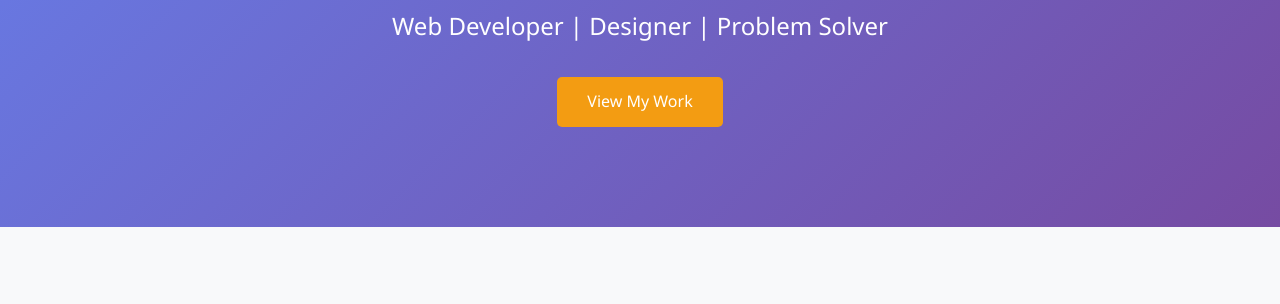
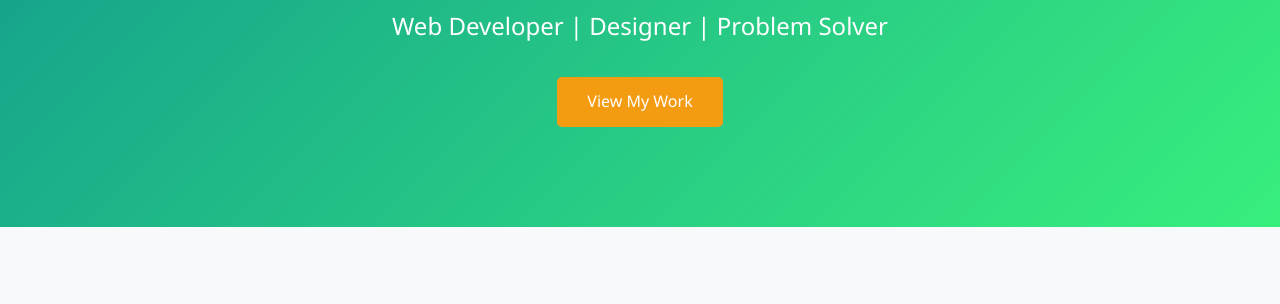
Before and after one commit to laoluafolami/cicd_porfolio, a website: page index.html in a window 1280 px wide. Shown: the part 296-600 px from the top of the page. Drawn offline with Linux system fonts and the light colour scheme.

```diff
--- a/styles.css
+++ b/styles.css
@@ -57,7 +57,7 @@
 
 /* Hero Section */
 .hero {
-    background: linear-gradient(135deg, #667eea 0%, #764ba2 100%);
+    background: linear-gradient(135deg, #11998e 0%, #38ef7d 100%);
     color: white;
     padding: 150px 0 100px;
     text-align: center;
```
